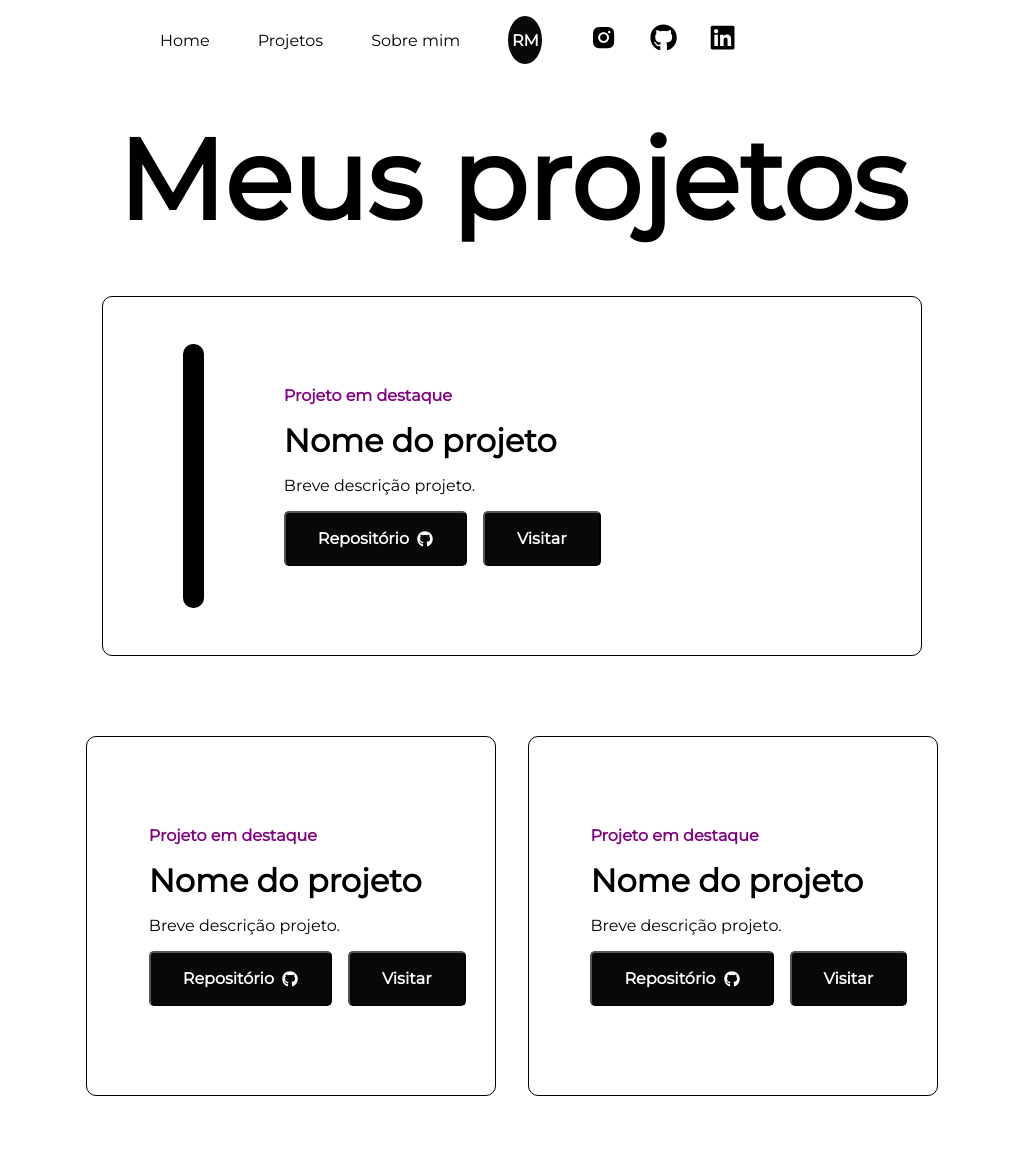
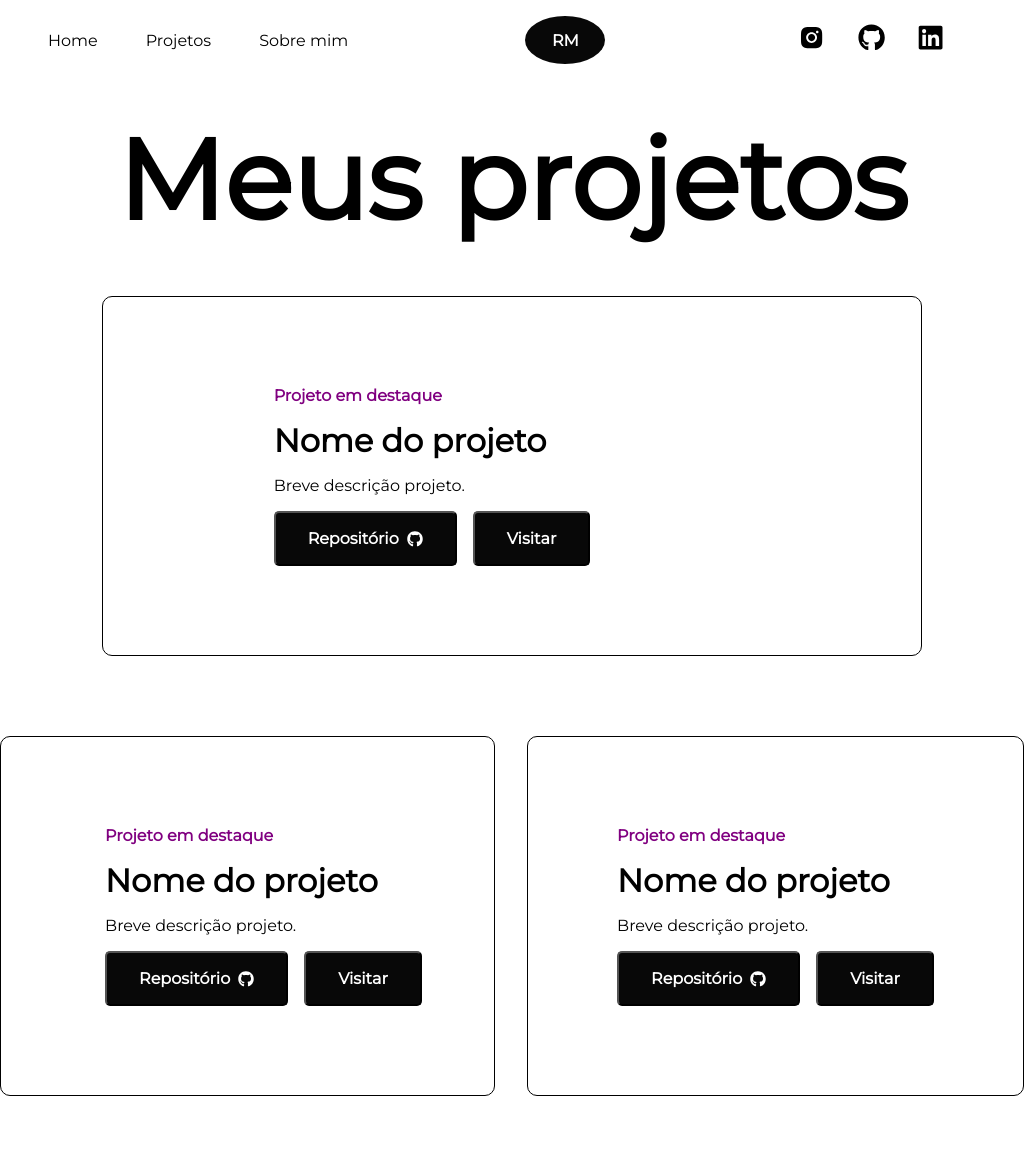
Before and after one commit to renantech/portfolio, a React (Create React App) app: page /projetos in a window 1024 px wide. Shown: the top 1176 px of the page. Built offline with nearby package versions, Linux system fonts and the light colour scheme.

Commit message:
Adição: Responsividade para iPad/Tablets

```diff
--- a/src/interface/aboutme/Aboutme.module.css
+++ b/src/interface/aboutme/Aboutme.module.css
@@ -261,3 +261,18 @@
     font-size: 0.8em;
     color: #555;
 }
+
+/* For tablets like iPadAir, iPadPro, etc */
+@media only screen and (min-width: 800px) and (max-width: 1199px) {
+    .nav {
+        gap: 5em;
+        padding: 0 0;
+        position: relative;
+        left: 3em;
+    }
+
+    .person {
+        width: 80px;
+        margin-right: 1em;
+    }
+}
--- a/src/interface/home/Home.module.css
+++ b/src/interface/home/Home.module.css
@@ -322,3 +322,18 @@
     color: #000;
     font-weight: bold;
 }
+
+/* For tablets like iPadAir, iPadPro, etc */
+@media only screen and (min-width: 800px) and (max-width: 1199px) {
+    .nav {
+        gap: 5em;
+        padding: 0 0;
+        position: relative;
+        left: 3em;
+    }
+
+    .person {
+        width: 80px;
+        margin-right: 1em;
+    }
+}
--- a/src/interface/projects/Projects.module.css
+++ b/src/interface/projects/Projects.module.css
@@ -449,3 +449,33 @@
     border-radius: 10px;
     border: 1px solid #000;
 }
+
+/* For tablets like iPadAir, iPadPro, etc */
+@media only screen and (min-width: 800px) and (max-width: 1199px) {
+    .nav {
+        gap: 5em;
+        padding: 0 0;
+        position: relative;
+        left: 3em;
+    }
+
+    .person {
+        width: 80px;
+        margin-right: 1em;
+    }
+
+    .projectOne {
+        width: 50%;
+        padding: 0;
+    }
+
+    .projectTwo {
+        width: 50%;
+        gap: 0em;
+    }
+
+    .backgroundProject {
+        width: 0;
+    }
+
+}
```
